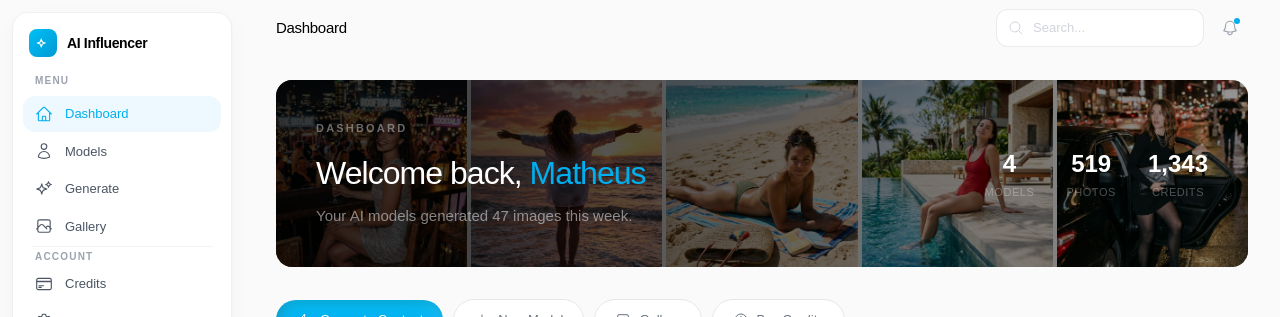
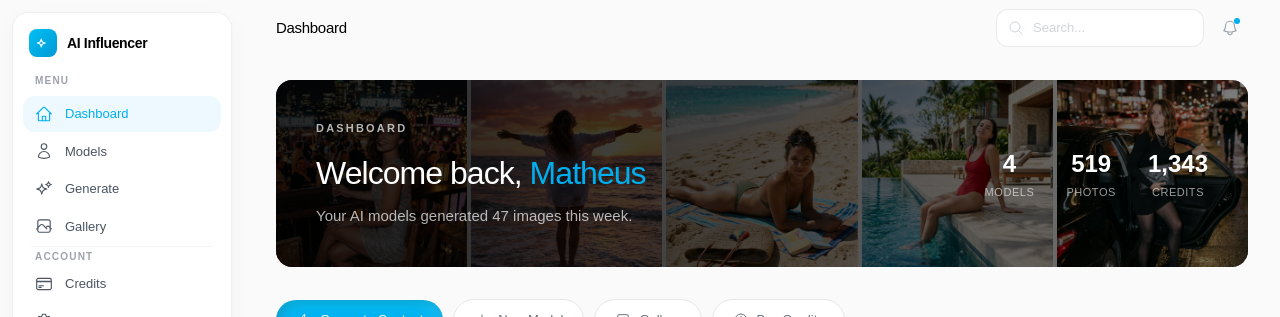
Before and after one commit to matheuscaixeta1004-oss/ai-influencer-app, a React (Vite) app: page / in a window 1280 px wide. Shown: the top 317 px of the page. Built offline with nearby package versions, Linux system fonts and the light colour scheme; a web font is replaced by a local one.

Commit message:
fix: dashboard hero banner — boost text contrast (white/40→70, overlay from-black/85)

```diff
--- a/src/pages/Dashboard.tsx
+++ b/src/pages/Dashboard.tsx
@@ -32,15 +32,15 @@ export function Dashboard() {
             </div>
           ))}
         </div>
-        <div className="absolute inset-0 bg-gradient-to-r from-black/80 via-black/60 to-black/40" />
+        <div className="absolute inset-0 bg-gradient-to-r from-black/85 via-black/70 to-black/50" />
 
         <div className="relative z-10 px-10 py-10 flex items-center justify-between">
           <div>
-            <p className="text-[11px] font-semibold tracking-[0.2em] uppercase text-white/40 mb-3">Dashboard</p>
+            <p className="text-[11px] font-semibold tracking-[0.2em] uppercase text-white/70 mb-3">Dashboard</p>
             <h1 className="text-[32px] font-medium text-white" style={{ letterSpacing: '-0.03em' }}>
               Welcome back, <span className="text-primary">Matheus</span>
             </h1>
-            <p className="text-[15px] text-white/50 mt-2">Your AI models generated 47 images this week.</p>
+            <p className="text-[15px] text-white/70 mt-2">Your AI models generated 47 images this week.</p>
           </div>
 
           <div className="flex items-center gap-8">
@@ -51,7 +51,7 @@ export function Dashboard() {
             ].map((s, i) => (
               <div key={i} className="text-center">
                 <p className="text-[24px] font-semibold text-white">{s.value}</p>
-                <p className="text-[11px] text-white/30 uppercase tracking-wider mt-0.5">{s.label}</p>
+                <p className="text-[11px] text-white/60 uppercase tracking-wider mt-0.5">{s.label}</p>
               </div>
             ))}
           </div>
```
